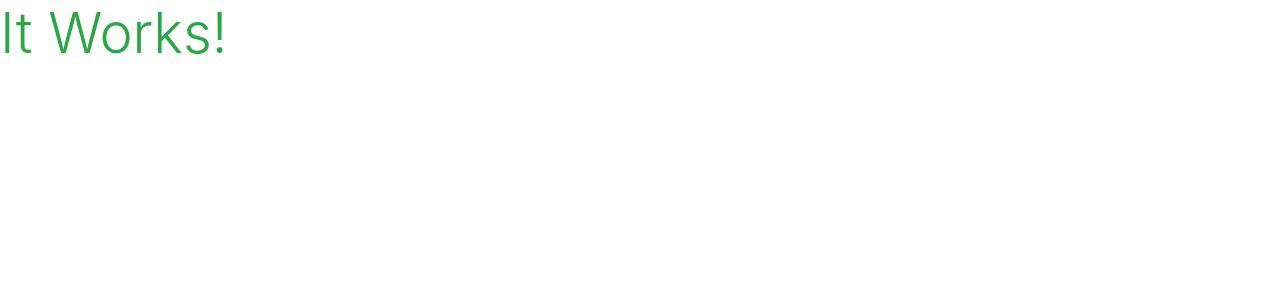
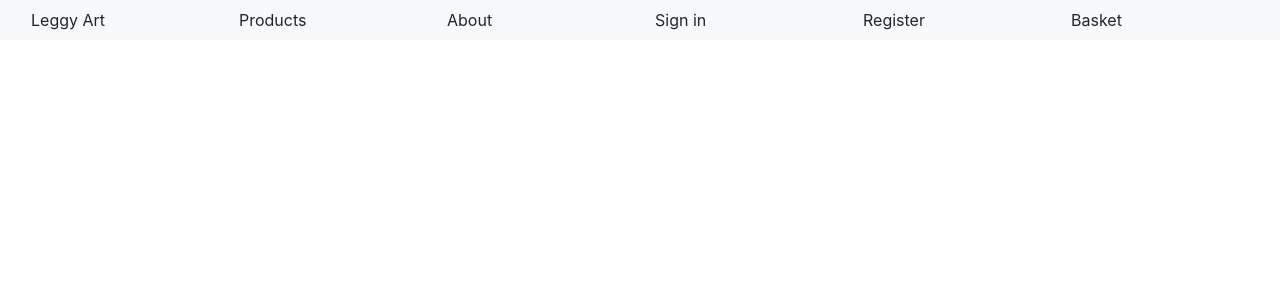
Before and after one commit to tomwiddows/leggy-art, a Django app: page / in a window 1280 px wide. Shown: the top 300 px of the page. Run offline with Django 5.2, Linux system fonts and the light colour scheme.

Commit message:
Add navbar to base.html. Create other required template files.

```diff
--- a/home/templates/home/index.html
+++ b/home/templates/home/index.html
@@ -2,5 +2,11 @@
 {% load static %}
 
 {% block content %}
-    <h1 class="display-4 text-success">It Works!</h1>
+    <div class="container">
+        <div class="row">
+            <div class="col">
+
+            </div>
+        </div>
+    </div>
 {% endblock %}
--- a/templates/base.html
+++ b/templates/base.html
@@ -31,7 +31,16 @@
         <title>Leggy Art {% block extra_title %}{% endblock %}</title>
     </head>
     <body>
-        <header class="container-fluid fixed-top"></header>
+        <header class="container-fluid fixed-top">
+            <div class="row navbar navbar-light bg-light">
+                <div class="col">Leggy Art</div>
+                <div class="col">Products</div>
+                <div class="col">About</div>
+                <div class="col">Sign in</div>
+                <div class="col">Register</div>
+                <div class="col">Basket</div>
+            </div>
+        </header>
 
         {% if messages %}
             <div class="message-container"></div>
```
Also changed, not shown: home/templates/home/about.html (added), home/templates/home/basket.html (added), home/templates/home/products.html (added), home/templates/home/register.html (added), home/templates/home/signin.html (added).
